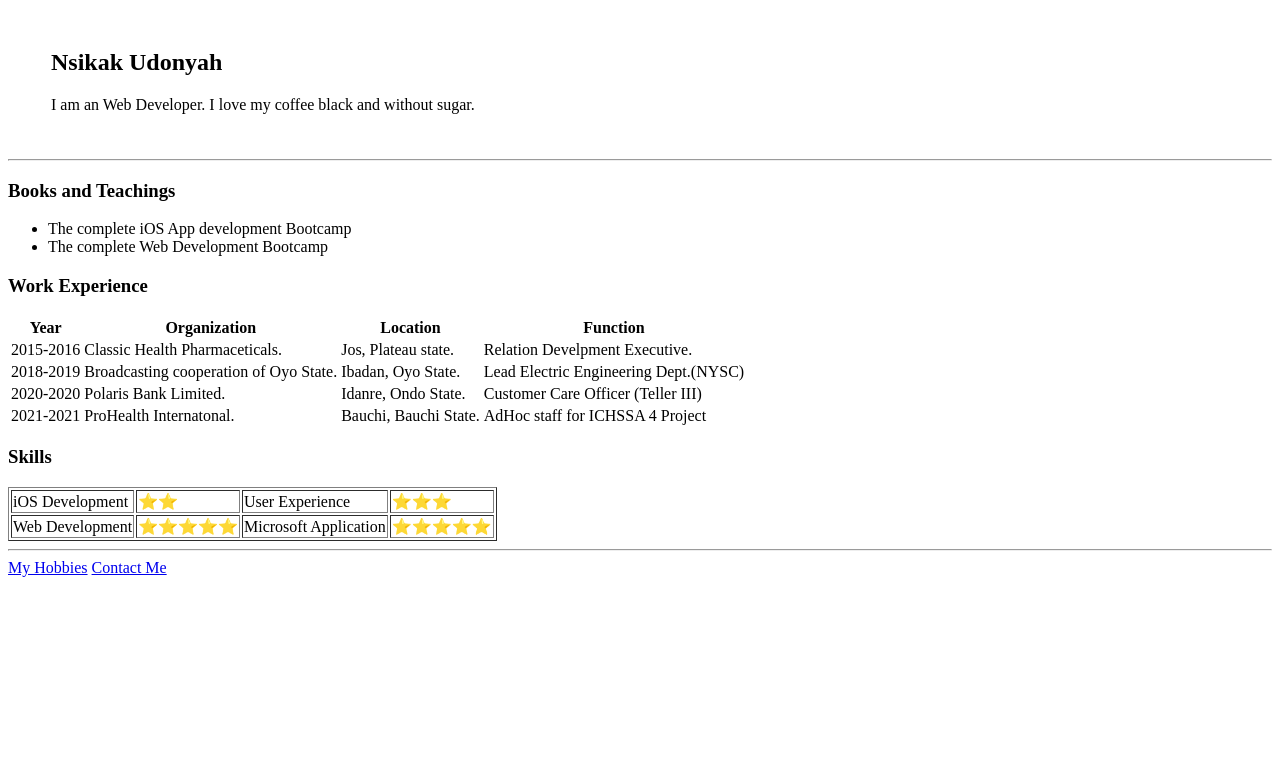
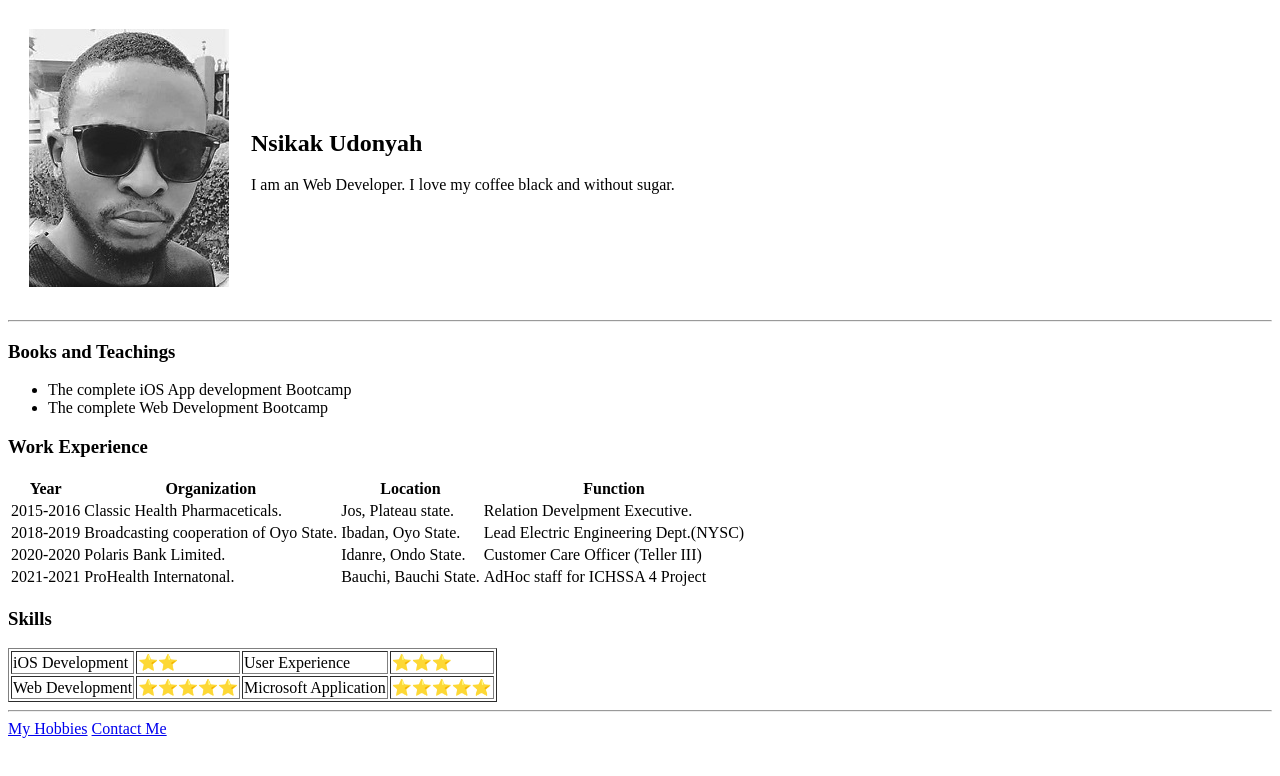
Before and after one commit to Emmynsikak/CV, a plain HTML site: page index.html in a window 1280 px wide. Drawn offline with Linux system fonts and the light colour scheme.

Commit message:
Update index.html

```diff
--- a/index.html
+++ b/index.html
@@ -9,7 +9,7 @@
 <body>
     <table cellspacing="20">
         <tr>
-            <td><img src="main/nsikak.JPG" alt=""></td>
+            <td><img src="/nsikak.JPG" alt=""></td>
             <td><h2>Nsikak Udonyah</h2>
                 <p>I am an Web Developer. I love my coffee black and without sugar.</p>
             </td>
```
